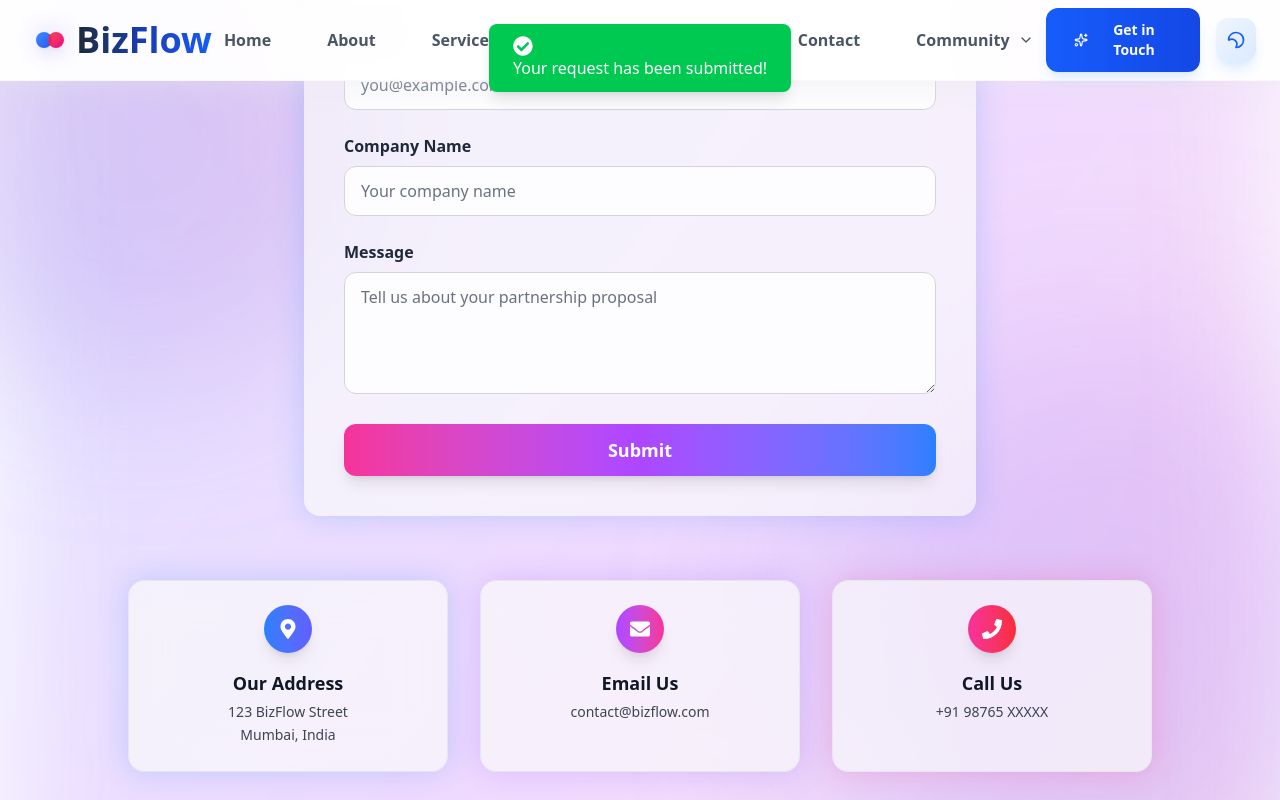
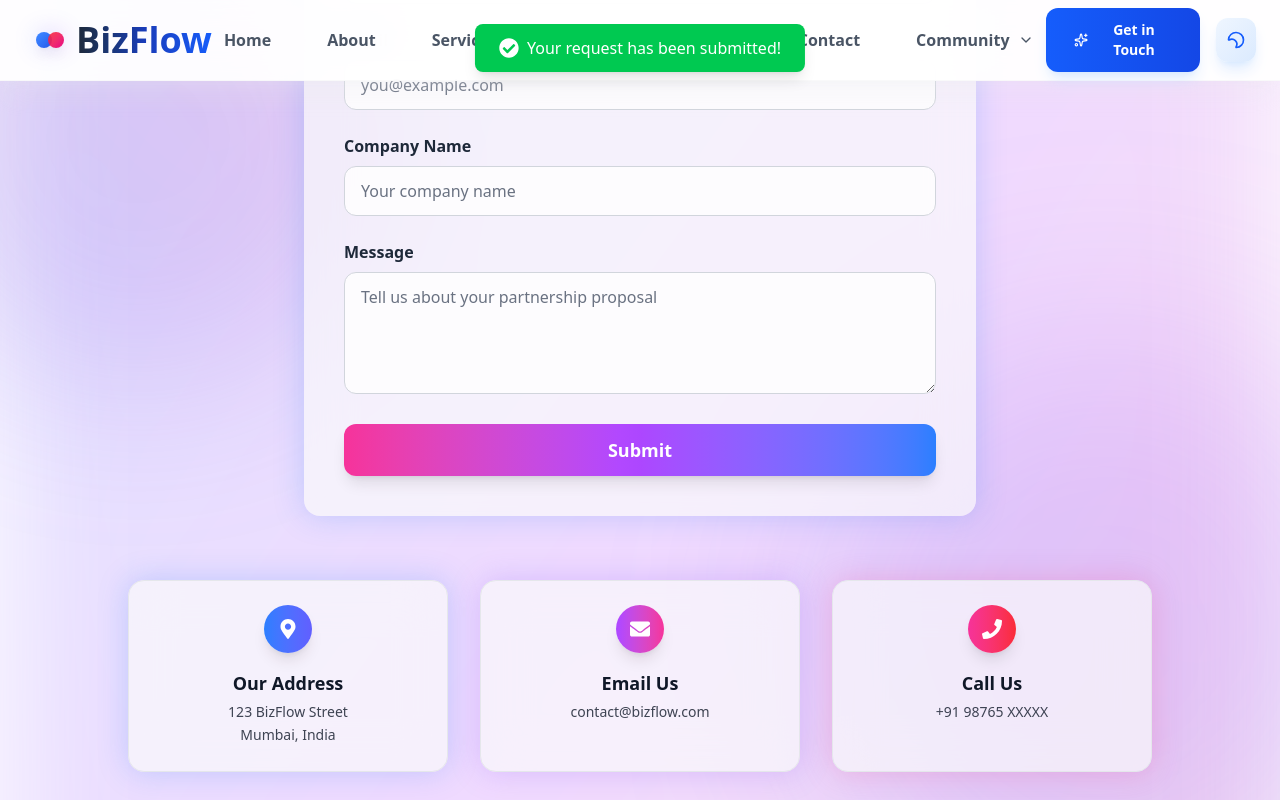
Before and after one commit to kanishka-commits/BizFlow, a React (Vite) app: page /partner in a window 1280 px wide. Both pictures are taken after typing "Sample", "name@example.com", "Sample", "Sample" into the empty fields and a click on the button "Submit". Shown: the part 422-1222 px from the top of the page. Built offline with nearby package versions, Linux system fonts and the light colour scheme.

Commit message:
refactored and improve confirmation message

```diff
--- a/src/pages/Partner.jsx
+++ b/src/pages/Partner.jsx
@@ -1,11 +1,9 @@
 import React, { useEffect, useState } from "react";
-import { motion , AnimatePresence } from "framer-motion";
+import { motion, AnimatePresence } from "framer-motion";
 import { fadeIn, textVariant } from "../utils/motion";
 import { useTheme } from "../context/ThemeContext";
 import { FaCheckCircle } from "react-icons/fa";
 import { FaMapMarkerAlt, FaEnvelope, FaPhone } from "react-icons/fa";
-
-
 
 const Partner = () => {
   const [showPopup, setShowPopup] = useState(false);
@@ -197,9 +195,6 @@ const Partner = () => {
       </motion.form>
       {/* Contact Info Cards */}
 
-
-
-
       {/* Contact Info Cards */}
       <div className="grid grid-cols-1 md:grid-cols-3 gap-8 mt-16 max-w-5xl mx-auto">
         {/* Address Card */}
@@ -251,7 +246,9 @@ const Partner = () => {
             <FaEnvelope className="text-white text-xl" />
           </motion.div>
           <h3 className="text-lg font-semibold mb-1">Email Us</h3>
-    <p className="text-sm opacity-80 leading-relaxed">contact@bizflow.com</p>
+          <p className="text-sm opacity-80 leading-relaxed">
+            contact@bizflow.com
+          </p>
         </motion.div>
 
         {/* Phone Card */}
@@ -280,8 +277,6 @@ const Partner = () => {
         </motion.div>
       </div>
 
-
-
       {/* Success Popup */}
       <AnimatePresence>
         {showPopup && (
@@ -290,7 +285,7 @@ const Partner = () => {
             animate={{ opacity: 1, y: 0 }}
             exit={{ opacity: 0, y: -30 }}
             transition={{ duration: 0.6 }}
-            className="fixed top-6 left-1/2 -translate-x-1/2 bg-green-500 text-white px-6 py-3 rounded-lg shadow-lg z-[9999]"
+            className="fixed top-6 left-1/2 -translate-x-1/2 bg-green-500 text-white px-6 py-3 rounded-lg shadow-lg z-[9999] flex items-center gap-2"
           >
             <FaCheckCircle className="text-white text-xl" />
             <span>Your request has been submitted!</span>
@@ -302,11 +297,3 @@ const Partner = () => {
 };
 
 export default Partner;
-
-
-
-
-
-
-
-// >📍 123 BizFlow Street, Mumbai, India</p> <p className="text-gray-600">📧 contact@bizflow.com</p> <p className="text-gray-600">📞 +91 98765 XXXXX</p> </motion.div>
```
Lines whose indentation alone changed are shown as unchanged.
